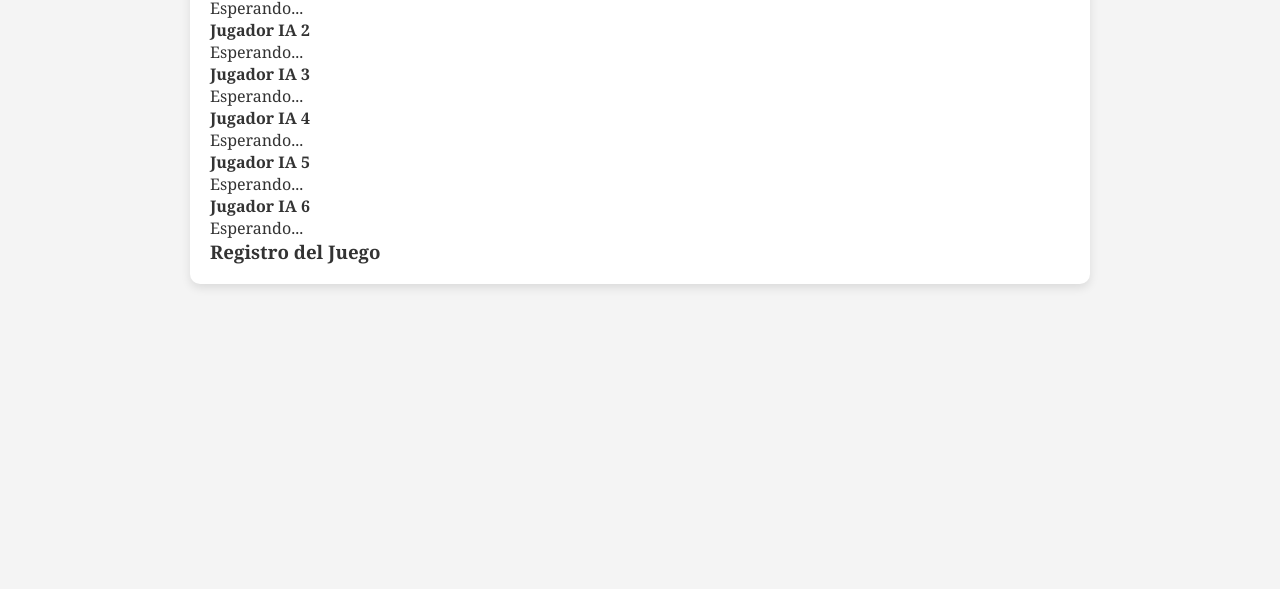
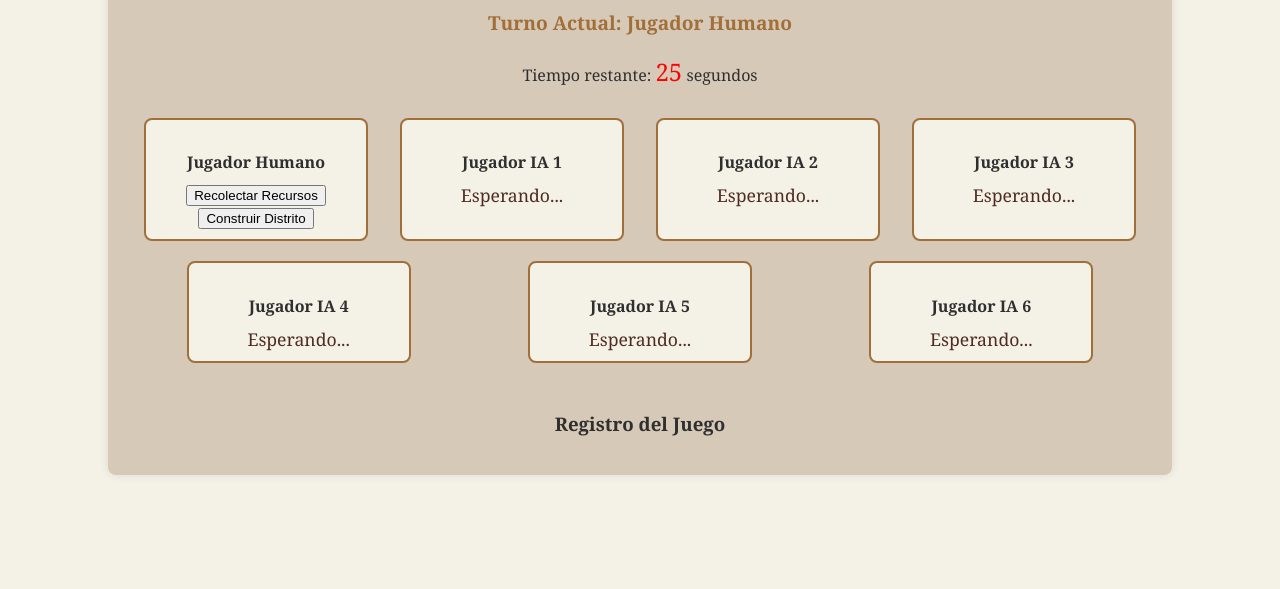
Before and after one commit to sanmarti/ciudadelas, a plain HTML site: page index.html in a window 1280 px wide. Shown: the part 211-800 px from the top of the page. Drawn offline with Linux system fonts and the light colour scheme.

Commit message:
Update styles.css

```diff
--- a/styles.css
+++ b/styles.css
@@ -1,110 +1,82 @@
-/* Estilo general */
-* {
-    margin: 0;
-    padding: 0;
-    box-sizing: border-box;
-}
-
 body {
-    font-family: 'Georgia', serif;
-    background-color: #f4f4f4;
-    color: #333;
+  font-family: 'Georgia', serif;
+  background-color: #f4f1e7;
+  margin: 0;
+  padding: 0;
+  display: flex;
+  justify-content: center;
+  align-items: center;
+  height: 100vh;
+  color: #2f2f2f;
 }
 
 .container {
-    max-width: 900px;
-    margin: 0 auto;
-    padding: 20px;
-    background: #fff;
-    border-radius: 10px;
-    box-shadow: 0 4px 10px rgba(0, 0, 0, 0.1);
-}
-
-header {
-    text-align: center;
-    margin-bottom: 20px;
+  width: 80%;
+  text-align: center;
+  padding: 20px;
+  background: #d6c9b8;
+  border-radius: 8px;
+  box-shadow: 0 0 10px rgba(0, 0, 0, 0.1);
 }
 
 h1 {
-    font-size: 2.5rem;
-    color: #6a4e23;
-    text-transform: uppercase;
+  font-size: 2rem;
+  color: #4f2c1f;
 }
 
-p {
-    font-size: 1.2rem;
-    color: #333;
+.turn-info {
+  margin-bottom: 20px;
 }
 
-/* Estilos del temporizador */
-.timer {
-    font-size: 2.5rem;
-    color: #d32f2f;
-    text-align: center;
-    font-weight: bold;
-    margin-top: 20px;
+.turn-info h3 {
+  font-size: 1.2rem;
+  color: #a26f39;
 }
 
-/* Estilos para la sección de turno */
-.player-turn {
-    font-size: 1.5rem;
-    color: #333;
-    margin-top: 20px;
+#timer {
+  font-size: 1.5rem;
+  color: red;
 }
 
-/* Estilos para el área de juego */
-#gameArea {
-    margin-top: 40px;
-    display: flex;
-    flex-wrap: wrap;
-    gap: 20px;
-    justify-content: center;
+.players {
+  display: flex;
+  flex-wrap: wrap;
+  justify-content: space-around;
+  margin: 20px 0;
 }
 
-/* Botones */
-button {
-    background-color: #6a4e23;
-    color: white;
-    font-size: 1.2rem;
-    border: none;
-    padding: 10px 20px;
-    border-radius: 8px;
-    cursor: pointer;
-    transition: background-color 0.3s ease;
+.player {
+  width: 200px;
+  background-color: #f4f1e7;
+  border: 2px solid #a26f39;
+  padding: 10px;
+  border-radius: 8px;
+  margin: 10px;
 }
 
-button:hover {
-    background-color: #8d6e63;
+.player h4 {
+  font-size: 1rem;
+  margin-bottom: 10px;
 }
 
-/* Estilos de las cartas medievales */
-.card {
-    background-image: url('https://example.com/medieval-card.jpg'); /* Imagen de fondo para cartas medievales */
-    background-size: cover;
-    width: 120px;
-    height: 180px;
-    border-radius: 10px;
-    position: relative;
-    color: white;
-    text-align: center;
-    font-size: 1.2rem;
-    padding: 10px;
-    box-shadow: 0 4px 10px rgba(0, 0, 0, 0.2);
+.status {
+  font-size: 1.1rem;
+  color: #4f2c1f;
 }
 
-.card h2 {
-    font-size: 1.5rem;
-    margin-top: 10px;
+#game-log {
+  margin-top: 20px;
+  max-height: 200px;
+  overflow-y: auto;
 }
 
-/* Ajustes para el responsive */
-@media (max-width: 768px) {
-    .container {
-        width: 100%;
-    }
+#log {
+  list-style-type: none;
+  padding: 0;
+}
 
-    .card {
-        width: 100px;
-        height: 150px;
-    }
+#log li {
+  font-size: 1rem;
+  margin: 5px 0;
+  color: #4f2c1f;
 }
```
